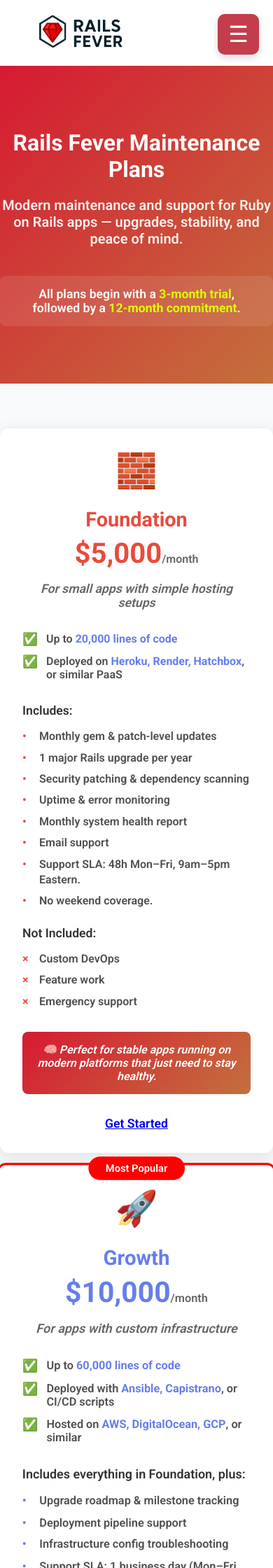
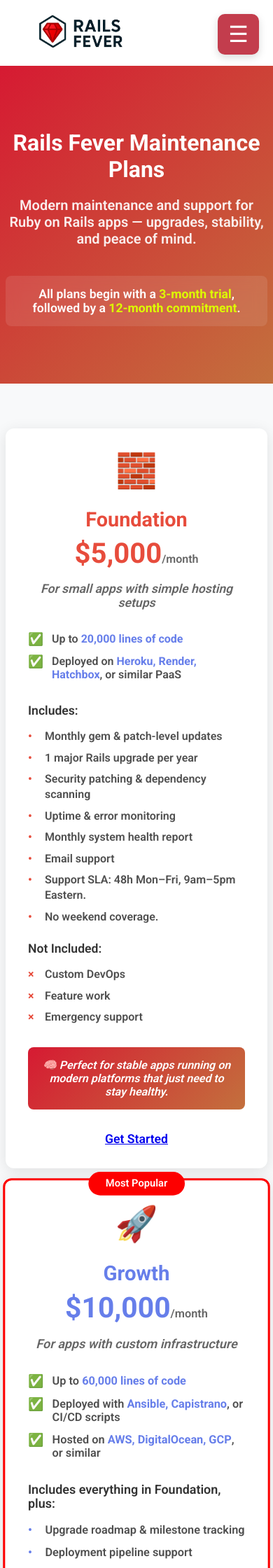
Before and after one commit to waleo/railsfever-05-2025, a Jekyll site: the page built from pricing.html, in a window 390 px wide. Shown: the top 2240 px of the page at 70% size. Built offline with Jekyll 4.4.1, drawn with Linux system fonts in a browser that asks for light colours.

Commit message:
Fix layout on tablet. Constrain plan width on mobile and tablet

```diff
--- a/_sass/_pricing.scss
+++ b/_sass/_pricing.scss
@@ -1,6 +1,15 @@
 // Pricing Page Styles
 
 .pricing-page {
+  .container {
+    max-width: 1200px;
+    margin: 0 auto;
+    padding: 0 1rem;
+
+    @media (max-width: 768px) {
+      padding: 0 0.5rem;
+    }
+  }
   .pricing-hero {
     background: linear-gradient(135deg, #D61A32 0%, #C3703D 100%);
     color: white;
@@ -44,12 +53,10 @@
 
     .plans-grid {
       display: grid;
-      grid-template-columns: repeat(auto-fit, minmax(350px, 1fr));
+      grid-template-columns: repeat(3, 1fr);
       gap: 2rem;
-      max-width: 1200px;
-      margin: 0 auto;
 
-      @media (max-width: 768px) {
+      @media (max-width: 1024px) {
         grid-template-columns: 1fr;
         gap: 1.5rem;
       }
```
